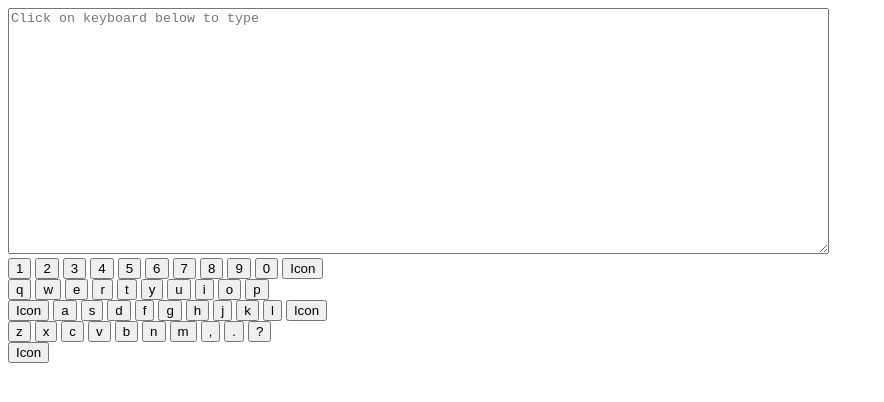
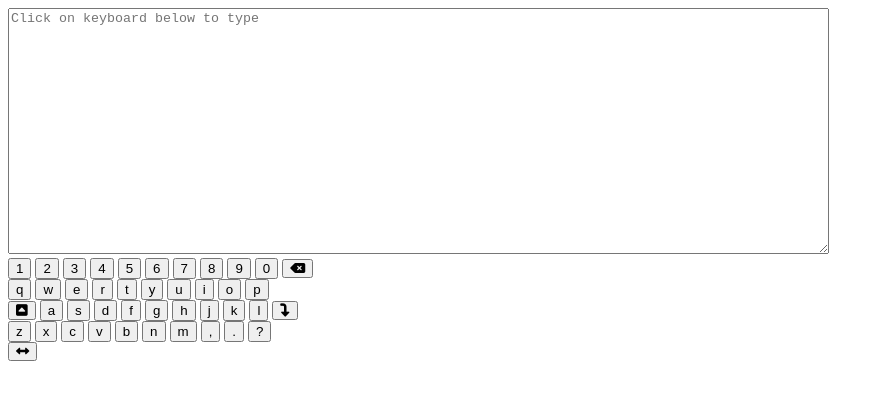
Before and after one commit to MounirEl-Abbas/virtualKeyboard, a plain HTML site: page index.html in a window 1280 px wide. Shown: the whole page, without its empty margins (0-884 px from the left). Drawn offline with Linux system fonts and the light colour scheme.

Commit message:
Add icons to caps, enter, backspace, space keys

```diff
--- a/index.html
+++ b/index.html
@@ -6,6 +6,10 @@
     <meta name="viewport" content="width=device-width, initial-scale=1.0" />
     <title>Virtual Keyboard</title>
     <link rel="stylesheet" href="style.css" />
+    <script
+      src="https://kit.fontawesome.com/14281fe40e.js"
+      crossorigin="anonymous"
+    ></script>
   </head>
   <body>
     <!--First row = 11 Buttons
@@ -30,7 +34,7 @@
         <button id="8">8</button>
         <button id="9">9</button>
         <button id="0">0</button>
-        <button id="backspace">Icon</button>
+        <button id="backspace" class="fas fa-backspace"></button>
       </div>
 
       <div class="row row2">
@@ -46,7 +50,9 @@
         <button id="p">p</button>
       </div>
       <div class="row row3">
-        <button id="caps">Icon</button>
+        <button id="caps" class="fas fa-caret-square-up">
+          <div class="caps-lock-signal"></div>
+        </button>
         <button id="a">a</button>
         <button id="s">s</button>
         <button id="d">d</button>
@@ -56,7 +62,7 @@
         <button id="j">j</button>
         <button id="k">k</button>
         <button id="l">l</button>
-        <button id="enter">Icon</button>
+        <button id="enter" class="fas fa-level-down-alt"></button>
       </div>
       <div class="row row4">
         <button id="z">z</button>
@@ -71,7 +77,7 @@
         <button id="question-mark">?</button>
       </div>
       <div class="row row5">
-        <button id="space-bar">Icon</button>
+        <button id="space-bar" class="fas fa-arrows-alt-h"></button>
       </div>
     </div>
     <script src="script.js"></script>
```
